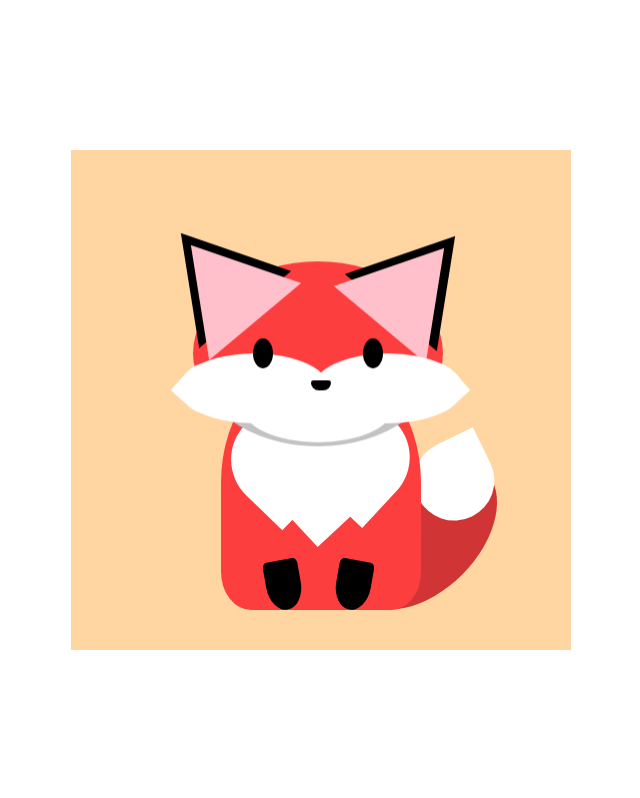
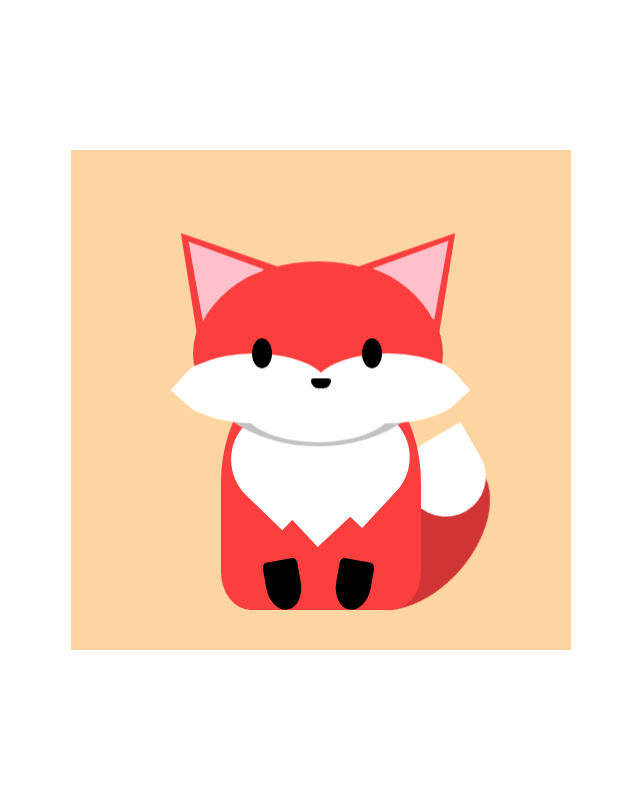
Before and after one commit to moralesn1/css-doodles, a plain HTML site: page fox/index.html in a window 1280 px wide. Shown: the whole page, without its empty margins (319-959 px from the left). Drawn offline with Linux system fonts and the light colour scheme.

Commit message:
fox tail animation; fix foxhead ears with animation

```diff
--- a/fox/index.html
+++ b/fox/index.html
@@ -11,14 +11,18 @@
       <div class="fox">
         <div class="foxhead">
           <div class="fox-ear-left"></div>
-          <div class="fox-ear-left-inner"></div>
+          <div class="fox-ear-left-inner">
+            <div class="fox-ear-left-inner-ear"></div>
+          </div>
 
           <div class="fox-ear-right"></div>
-          <div class="fox-ear-right-inner"></div>
-
-          <div class="foxface"></div>
-          <div class="fox-eye"></div>
-          <div class="fox-nose"></div>
+          <div class="fox-ear-right-inner">
+            <div class="fox-ear-right-inner-ear"></div>
+          </div>
+          <div class="foxface">
+            <div class="fox-eye"></div>
+            <div class="fox-nose"></div>
+          </div>
         </div>
         <div class="foxbody">
           <div class="fox-chest-fur"></div>
--- a/fox/styles.css
+++ b/fox/styles.css
@@ -24,7 +24,7 @@ body {
   background-color: rgb(253, 62, 62);
   margin: auto;
   border-radius: 50% 50% 15% 15%;
-  z-index: 1;
+  z-index: 3;
 }
 
 .foxhead {
@@ -39,6 +39,24 @@ body {
   border-radius: 50%;
   border-bottom: 13px solid rgb(195, 195, 195);
   animation: nudge 3s linear infinite alternate;
+  z-index: 2;
+}
+
+.foxhead::before {
+  content: "";
+  position: relative;
+
+  height: 172px;
+  width: 250px;
+  margin: auto;
+  left: -28px;
+  right: 0;
+  top: -97px;
+  background-color: rgb(253, 62, 62);
+  border-radius: 50%;
+  border-bottom: 13px solid rgb(195, 195, 195);
+  animation: nudge 3s linear infinite alternate;
+  z-index: 2;
 }
 
 .fox-ear-left {
@@ -50,7 +68,7 @@ body {
   height: 0;
   border-left: 60px solid transparent;
   border-right: 60px solid transparent;
-  border-bottom: 100px solid black;
+  border-bottom: 100px solid rgb(253, 62, 62);
   z-index: -1;
 }
 
@@ -58,39 +76,59 @@ body {
   position: relative;
   transform: rotate(40deg);
   right: -170px;
-  bottom: 237px;
+  bottom: 210px;
   width: 0;
   height: 0;
   border-left: 60px solid transparent;
   border-right: 60px solid transparent;
-  border-bottom: 100px solid black;
+  border-bottom: 100px solid rgb(253, 62, 62);
   z-index: -1;
 }
 
 .fox-ear-left-inner {
   position: relative;
   transform: rotate(-40deg);
-  left: -30px;
+  left: -22px;
   bottom: 128px;
   width: 0;
   height: 0;
-  border-left: 60px solid transparent;
-  border-right: 60px solid transparent;
-  border-bottom: 100px solid pink;
+  border-left: 40px solid transparent;
+  border-right: 40px solid transparent;
+  border-bottom: 70px solid pink;
   z-index: -1;
+}
+
+.fox-ear-left-inner-ear {
+  position: relative;
+  height: 50px;
+  width: 110px;
+  right: 56px;
+  bottom: -63px;
+  background-color: rgb(253, 62, 62);
+  border-radius: 50%;
 }
 
 .fox-ear-right-inner {
   position: relative;
   transform: rotate(40deg);
-  right: -159px;
-  bottom: 325px;
+  right: -193px;
+  bottom: 299px;
   width: 0;
   height: 0;
-  border-left: 60px solid transparent;
-  border-right: 60px solid transparent;
-  border-bottom: 100px solid pink;
+  border-left: 40px solid transparent;
+  border-right: 40px solid transparent;
+  border-bottom: 70px solid pink;
   z-index: -1;
+}
+
+.fox-ear-right-inner-ear {
+  position: relative;
+  height: 50px;
+  width: 110px;
+  right: 56px;
+  bottom: -63px;
+  background-color: rgb(253, 62, 62);
+  border-radius: 50%;
 }
 
 .foxface {
@@ -100,7 +138,7 @@ body {
   position: relative;
   margin: auto;
   left: -64px;
-  bottom: 308px;
+  bottom: 248px;
   box-shadow: 134px 0 0 white, 64px 19px 0 white;
   border-radius: 50%;
   transform: rotate(0deg);
@@ -129,7 +167,7 @@ body {
   position: relative;
   margin: auto;
   left: 181px;
-  bottom: 40px;
+  bottom: 80px;
   border-radius: 0px 100% 100% 100%;
   transform: rotate(138deg);
 }
@@ -139,8 +177,8 @@ body {
   width: 20px;
   background-color: black;
   position: relative;
-  bottom: 393px;
-  left: 60px;
+  bottom: 65px;
+  left: 73px;
   border-radius: 50%;
   box-shadow: 110px 0 0 black;
 }
@@ -151,8 +189,8 @@ body {
   position: relative;
   background-color: black;
   border-radius: 25px 25px 80px 80px;
-  bottom: 381px;
-  left: 118px;
+  bottom: 55px;
+  left: 132px;
 }
 
 .fox-chest-fur {
@@ -229,6 +267,7 @@ body {
   left: 293px;
   border-radius: 50%;
   transform: rotate(45deg);
+  animation: tailswish 2s infinite alternate;
 }
 
 .fox-tail-tip {
@@ -247,3 +286,10 @@ body {
     transform: translate(0px, 10px);
   }
 }
+
+@keyframes tailswish {
+  100% {
+    transform: rotate(40deg);
+    transform-origin: 50% 45%;
+  }
+}
```
